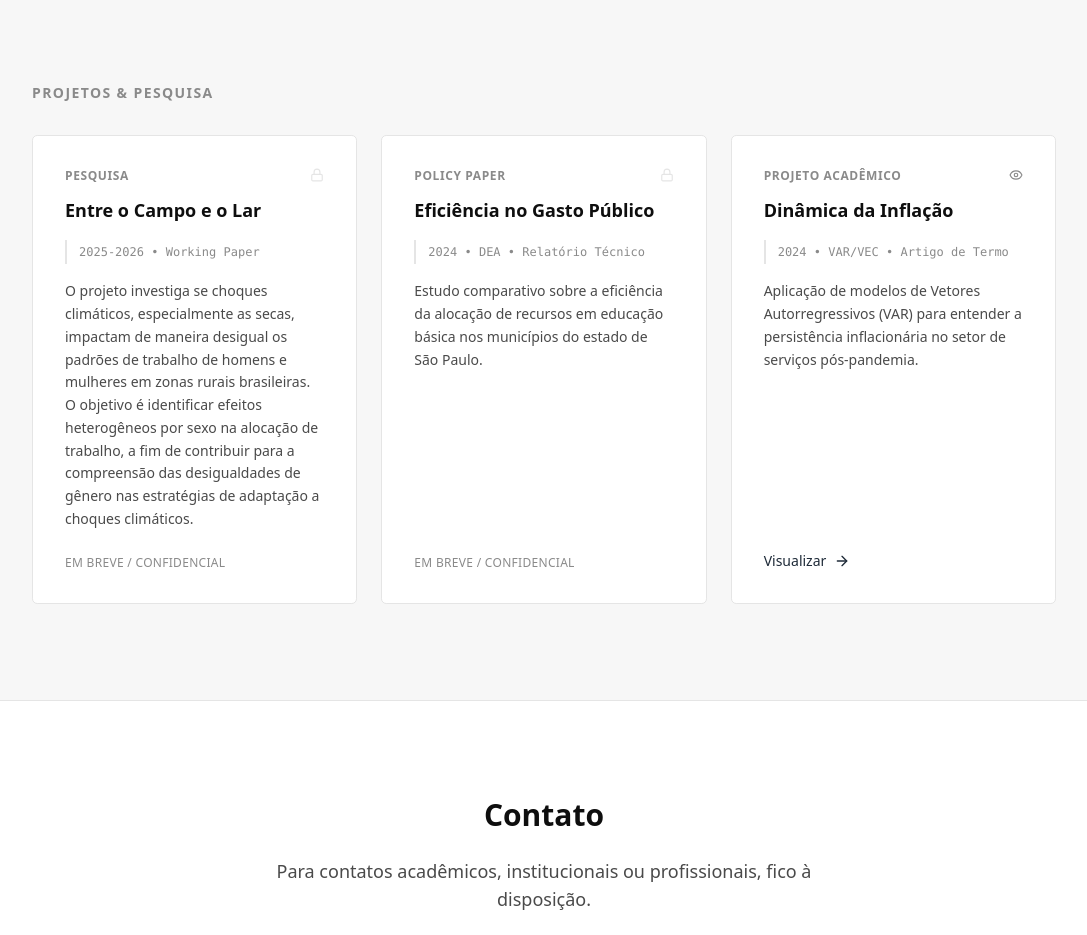
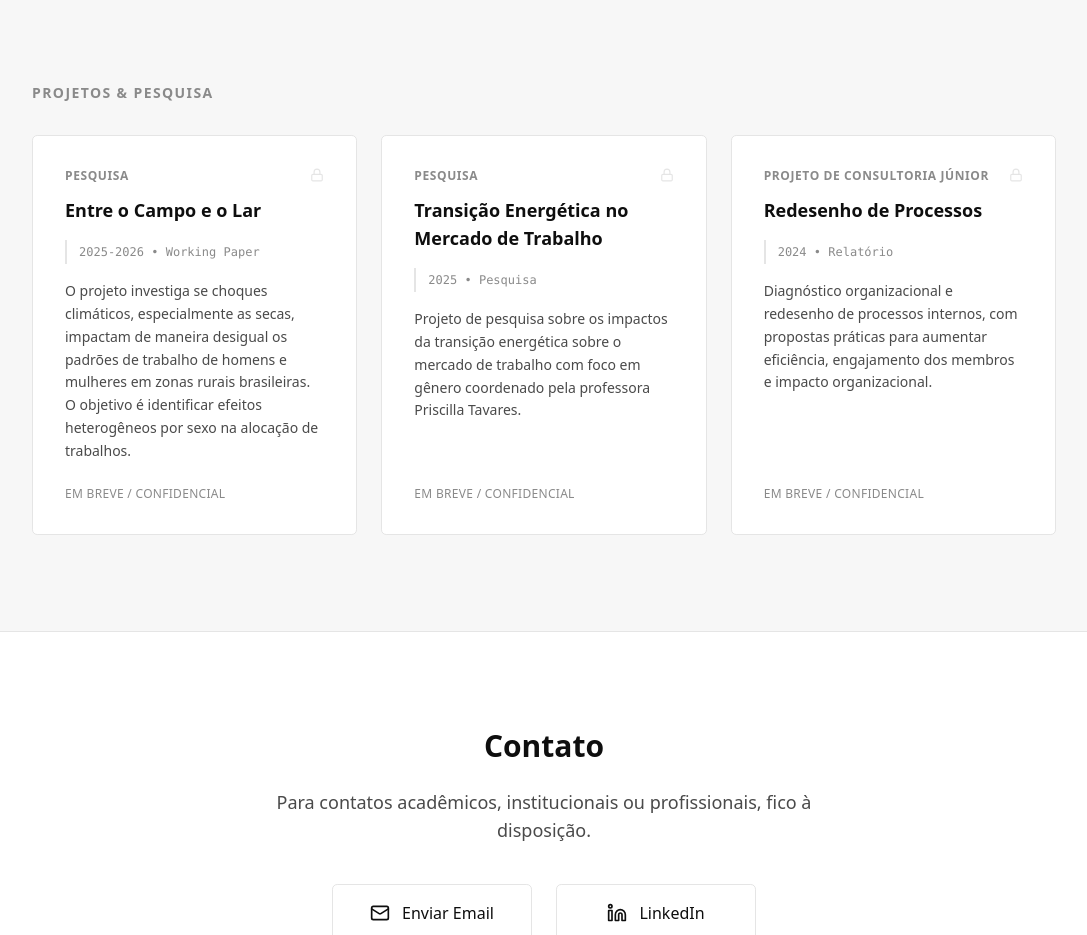
Before and after one commit to pedroocampelo/site, a React (Vite) app: page / in a window 1280 px wide. Shown: the part 2200-3135 px from the top of the page, without its empty margins (96-1183 px from the left). Built offline with nearby package versions, Linux system fonts and the light colour scheme.

Commit message:
templateData.ts

```diff
--- a/src/react-app/content/templateData.ts
+++ b/src/react-app/content/templateData.ts
@@ -52,23 +52,23 @@ export const TEMPLATE_DATA = {
     {
       title: "Entre o Campo e o Lar",
       type: "Pesquisa",
-      description: "O projeto investiga se choques climáticos, especialmente as secas, impactam de maneira desigual os padrões de trabalho de homens e mulheres em zonas rurais brasileiras. O objetivo é identificar efeitos heterogêneos por sexo na alocação de trabalho, a fim de contribuir para a compreensão das desigualdades de gênero nas estratégias de adaptação a choques climáticos.",
+      description: "O projeto investiga se choques climáticos, especialmente as secas, impactam de maneira desigual os padrões de trabalho de homens e mulheres em zonas rurais brasileiras. O objetivo é identificar efeitos heterogêneos por sexo na alocação de trabalhos.",
       link: null,
       metadata: { year: "2025-2026", output: "Working Paper" }
     },
     {
-      title: "Eficiência no Gasto Público",
-      type: "Policy Paper",
-      description: "Estudo comparativo sobre a eficiência da alocação de recursos em educação básica nos municípios do estado de São Paulo.",
+      title: "Transição Energética no Mercado de Trabalho",
+      type: "Pesquisa",
+      description: "Projeto de pesquisa sobre os impactos da transição energética sobre o mercado de trabalho com foco em gênero coordenado pela professora Priscilla Tavares.",
       link: null,
-      metadata: { year: "2024", methods: "DEA", output: "Relatório Técnico" }
+      metadata: { year: "2025", output: "Pesquisa" }
     },
     {
-      title: "Dinâmica da Inflação",
-      type: "Projeto Acadêmico",
-      description: "Aplicação de modelos de Vetores Autorregressivos (VAR) para entender a persistência inflacionária no setor de serviços pós-pandemia.",
-      onOpen: () => alert("Exemplo de ação modal"),
-      metadata: { year: "2024", methods: "VAR/VEC", output: "Artigo de Termo" }
+      title: "Redesenho de Processos",
+      type: "Projeto de Consultoria Júnior",
+      description: "Diagnóstico organizacional e redesenho de processos internos, com propostas práticas para aumentar eficiência, engajamento dos membros e impacto organizacional.",
+      link: null,
+      metadata: { year: "2024", output: "Relatório" }
     },
   ],
 };
```
